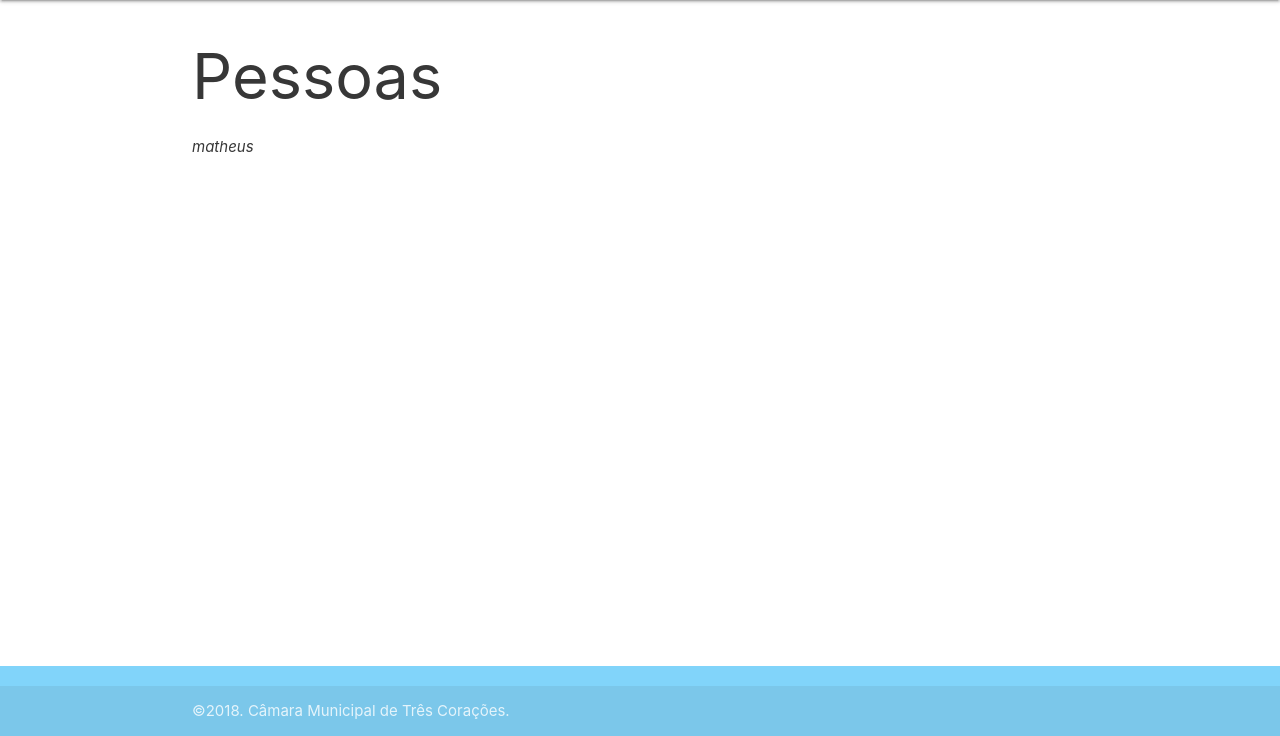
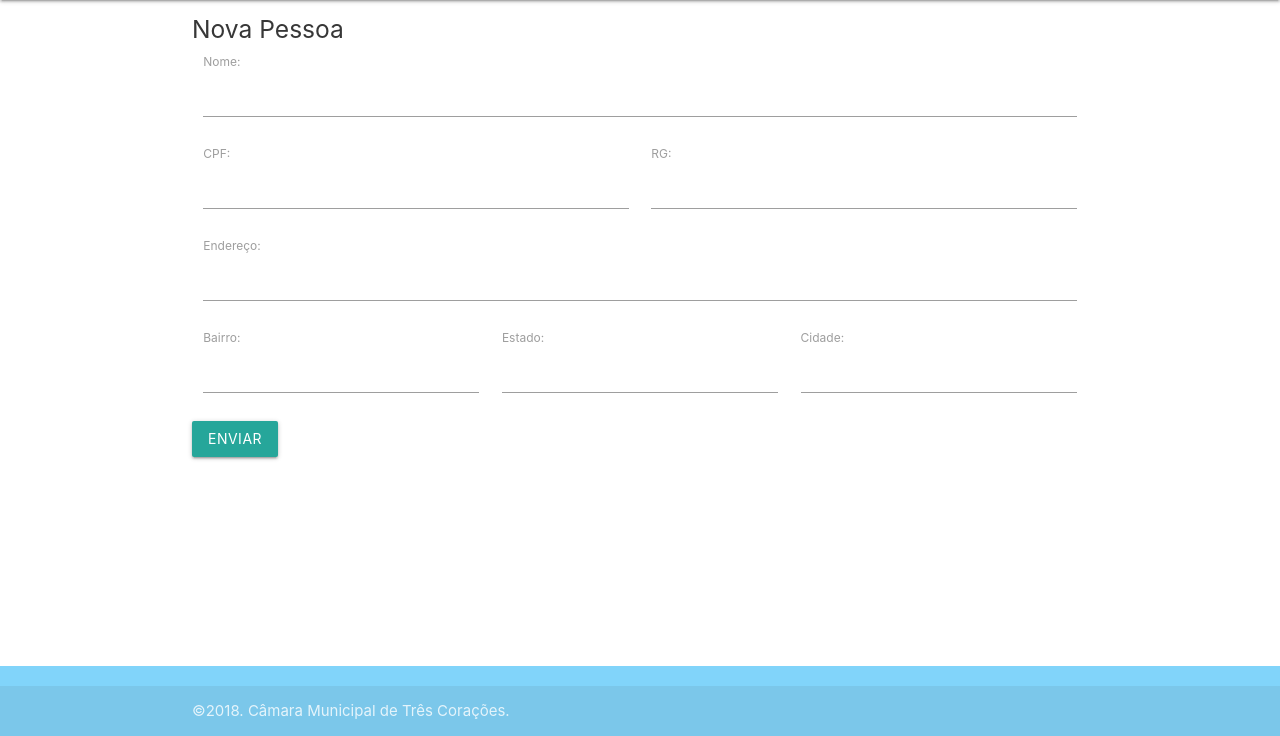
Before and after one commit to camaratc/visita, a Django app: page /pessoas/ in a window 1280 px wide. Shown: the part 64-800 px from the top of the page. Run offline with Django 3.2, Linux system fonts and the light colour scheme; some libraries are stand-ins or nearby versions.

Commit message:
Cadastro de pessoas implementado

```diff
--- /dev/null
+++ b/cadastro/forms.py
@@ -0,0 +1,21 @@
+from django import forms
+
+from .models import Pessoa
+
+class PessoaForm(forms.ModelForm):
+    class Meta:
+        model = Pessoa
+        fields = ('nome', 'cpf', 'rg', 'endereco', 'bairro', 'estado', 'cidade')
+
+    def __init__(self, *args, **kwargs):
+        super(PessoaForm, self).__init__(*args, **kwargs)
+
+        # self.fields['host'].required = False
+
+        """ for item in self.fields:
+            if item == 'descricao':
+                self.fields[item].widget = forms.Textarea(attrs={'class': 'form-control input-descricao'})
+            elif item == 'email':
+                self.fields[item].widget = forms.EmailInput(attrs={'class': 'form-control'})
+            else:
+                self.fields[item].widget = forms.TextInput(attrs={'class': 'form-control'}) """
--- a/cadastro/models.py
+++ b/cadastro/models.py
@@ -1,4 +1,5 @@
 from django.db import models
+from django.utils import timezone
 
 class Pessoa(models.Model):
     nome = models.CharField('Nome', max_length=150)
@@ -8,6 +9,7 @@ class Pessoa(models.Model):
     bairro = models.CharField('Bairro', max_length=100)
     cidade = models.CharField('Cidade', max_length=100)
     estado = models.CharField('Estado', max_length=2)
+    dataCadastro = models.DateTimeField('Data de Cadastro', default=timezone.now())
 
     def __str__(self):
         return self.nome
--- a/cadastro/templates/pessoas.html
+++ b/cadastro/templates/pessoas.html
@@ -1,6 +1,49 @@
 {% extends 'base.html' %}
 
 {% block content %}
-    <div><h1>Pessoas</h1></div>
-    <i>{{ nome }}</i>
+    <h5>Nova Pessoa</h5>
+
+    <form method="POST" class="">
+        {% csrf_token %}
+        {% for field in form %}
+            {% if field.id_for_label == "id_nome" or field.id_for_label == "id_endereco" %}
+                <div class="row">
+                    <div class="col s12">
+                        {{ field.label_tag }}
+                        {{ field }}
+                    </div>
+                </div>
+            {% elif field.id_for_label == "id_cpf" %}
+                <div class="row">
+                    <div class="col s6">
+                        {{ field.label_tag }}
+                        {{ field }}
+                    </div>
+            {% elif field.id_for_label == "id_rg" %}
+                    <div class="col s6">
+                        {{ field.label_tag }}
+                        {{ field }}
+                    </div>
+                </div>
+            {% elif field.id_for_label == "id_bairro" %}
+                <div class="row">
+                    <div class="col s4">
+                        {{ field.label_tag }}
+                        {{ field }}
+                    </div>
+            {% elif field.id_for_label == "id_estado" %}
+                    <div class="col s4">
+                        {{ field.label_tag }}
+                        {{ field }}
+                    </div>
+            {% elif field.id_for_label == "id_cidade" %}
+                    <div class="col s4">
+                        {{ field.label_tag }}
+                        {{ field }}
+                    </div>
+                </div>
+            {% endif %}
+        {% endfor %}
+        <button type="submit" class="save btn btn-success">Enviar</button>
+    </form>
 {% endblock %}
--- a/cadastro/views.py
+++ b/cadastro/views.py
@@ -1,14 +1,30 @@
-from django.shortcuts import render
+from django.shortcuts import render, redirect
 from django.utils import timezone
 from django.core import serializers
 from django.http import HttpResponse
 import datetime
 
+from .models import Pessoa
+from .forms import PessoaForm
+
 def index(request):
     return HttpResponse('Hello Index')
 
 def cadastro_pessoas(request):
-    return render(request, "pessoas.html", {'nome': 'matheus'})
+    if request.method == "POST":
+        form = PessoaForm(request.POST)
+
+        if form.is_valid():
+            pessoa = form.save(commit = False)
+            pessoa.dataCadastro = timezone.now()
+
+            pessoa.save()
+
+            return redirect('cadastro:index')
+    else:
+        form = PessoaForm()
+
+    return render(request, "pessoas.html", {'form': form})
 
 def cadastro_visitas(request):
     return HttpResponse('Cadastro Visitas')
```
Also changed, not shown: cadastro/migrations/0002_pessoa_datacadastro.py (added).
